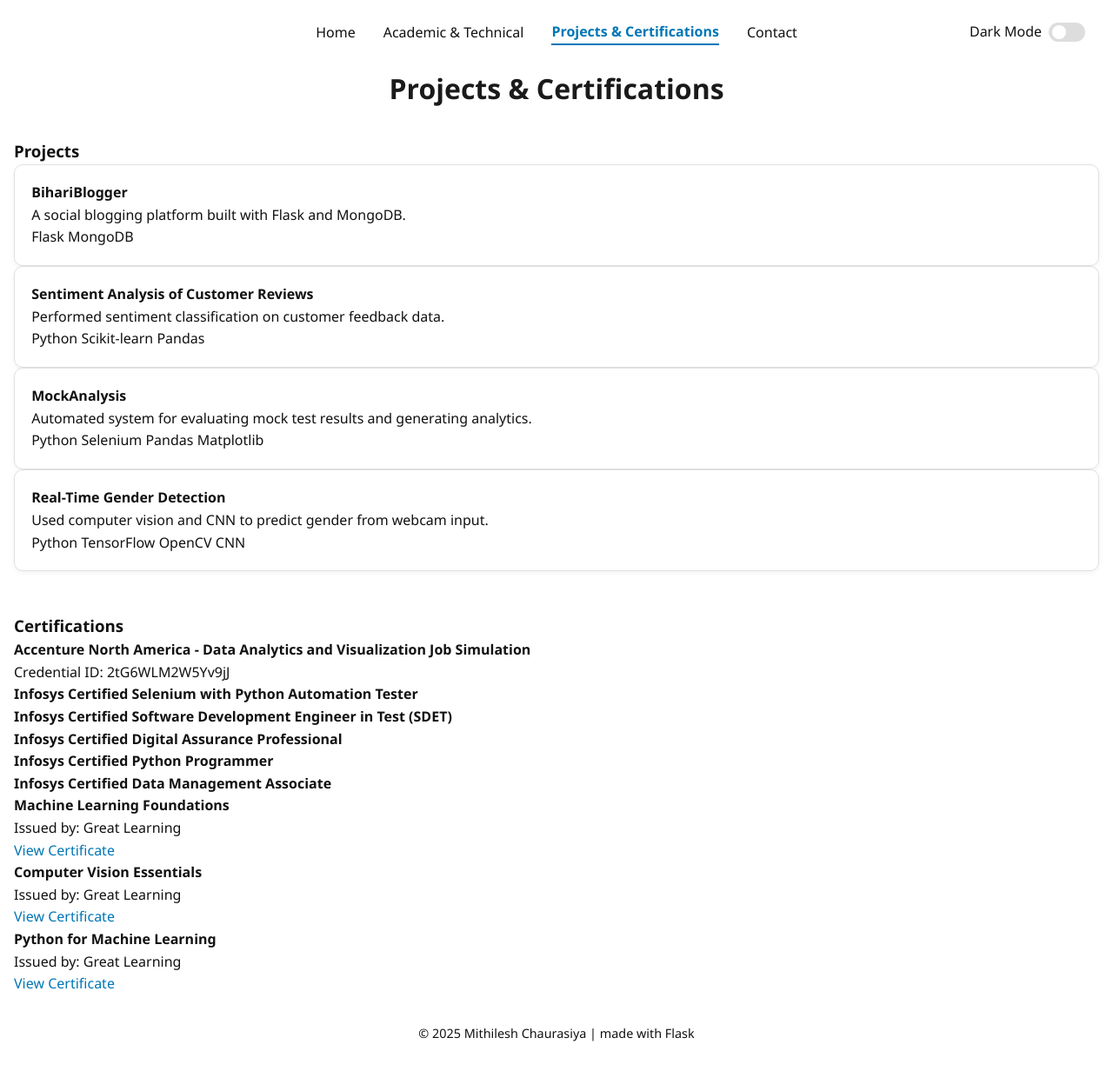
After one commit to mithilesh1627/CV_Project, a Flask app: page /projects_certifications in a window 1280 px wide. The commit adds this page. Shown: the whole page at 87% size. Run offline with Flask 3, Linux system fonts and the light colour scheme.

Commit message:
added the new webpage project_certificate

```diff
--- a/app.py
+++ b/app.py
@@ -5,17 +5,21 @@ app = Flask(__name__)
 @app.route('/')
 def home():
     return render_template('index.html')
-@app.route('/academic&technical')
+@app.route('/academic_technical')
 def academic():
     return render_template("academic_technical.html", title="Academic & Technical")
 
-@app.route('/projects')
+@app.route('/projects_certifications')
 def projects():
-    return render_template("projects.html")
+    return render_template("projects_certifications.html",title="Projects & Certifications")
 
 @app.route('/contact')
 def contact():
     return render_template("contact.html")
 
+@app.errorhandler(404)
+def not_found(e):
+    return render_template('404.html'), 404
+
 if __name__ == '__main__':
     app.run(debug=True)
--- /dev/null
+++ b/static/css/project_certificate.css
@@ -0,0 +1,94 @@
+/* Root section */
+#project-certifications {
+  padding: 2rem 1rem;
+  background-color: var(--bg-color, #fff);
+  color: var(--text-color, #333);
+}
+
+/* Section title styling (matches existing headings) */
+.section-title {
+  font-size: 2rem;
+  font-weight: 600;
+  text-align: center;
+  margin-bottom: 2rem;
+  color: #1a1a1a;
+}
+
+/* === Project Cards === */
+.projects-grid {
+  display: grid;
+  grid-template-columns: repeat(auto-fit, minmax(280px, 1fr));
+  gap: 1.5rem;
+  margin-bottom: 3rem;
+}
+
+.project-card {
+  background-color: #ffffff;
+  border: 1px solid #e0e0e0;
+  border-radius: 10px;
+  padding: 1.2rem;
+  transition: transform 0.3s ease, box-shadow 0.3s ease;
+  box-shadow: 0 2px 6px rgba(0, 0, 0, 0.05);
+}
+
+.project-card:hover {
+  transform: translateY(-4px);
+  box-shadow: 0 4px 20px rgba(0, 0, 0, 0.1);
+}
+
+.project-title {
+  font-size: 1.1rem;
+  font-weight: 600;
+  margin-bottom: 0.5rem;
+  color: #0056b3;
+}
+
+.project-description {
+  font-size: 0.95rem;
+  line-height: 1.5;
+  color: #555;
+}
+
+/* === Certifications Section === */
+.certifications-section {
+  border-radius: 10px;
+  padding: 1.5rem;
+  background-color: #f8f9fa;
+  border: 1px solid #e0e0e0;
+}
+
+.certifications-title {
+  font-size: 1.3rem;
+  font-weight: 600;
+  margin-bottom: 1rem;
+  color: #333;
+}
+
+.certifications-list {
+  list-style: none;
+  padding: 0;
+  margin: 0;
+}
+
+.certifications-list li {
+  position: relative;
+  padding-left: 1.6rem;
+  margin-bottom: 0.9rem;
+  font-size: 0.95rem;
+  color: #444;
+  line-height: 1.6;
+}
+
+.certifications-list li::before {
+  content: "🎓";
+  position: absolute;
+  left: 0;
+  top: 0.1rem;
+}
+
+/* Responsive */
+@media screen and (max-width: 768px) {
+  .projects-grid {
+    grid-template-columns: 1fr;
+  }
+}
--- a/templates/base.html
+++ b/templates/base.html
@@ -18,8 +18,8 @@
 <header>
   <nav>
       <a href="/" class="{% if request.path == '/' %}active{% endif %}">Home</a>
-      <a href="/academic&technical" class="{% if request.path == '/academic&technical' %}active{% endif %}">Academic & Technical</a>
-      <a href="/projects" class="{% if request.path == '/projects' %}active{% endif %}">Projects</a>
+      <a href="/academic_technical" class="{% if request.path == '/academic_technical' %}active{% endif %}">Academic & Technical</a>
+      <a href="/projects_certifications" class="{% if request.path == '/projects_certifications' %}active{% endif %}">Projects & Certifications</a>
       <a href="/contact" class="{% if request.path == '/contact' %}active{% endif %}">Contact</a>
       <div class="toggle-wrapper">
            <span class="toggle-label">Dark Mode</span>
--- a/templates/index.html
+++ b/templates/index.html
@@ -11,7 +11,7 @@
         <h1 id="typewriter-text" class="typewriter"></h1>
         <h2>Machine Learning Enthusiast & Developer</h2>
         <p>
-            Aspiring ML Engineer / Data Scientist with 2.5 years of experience at Infosys as an ETL Tester in Data Engineering.
+            Aspiring ML Engineer / Data Scientist with 2.5+ years of experience at Infosys as an ETL Tester in Data Engineering.
             Hands-on experience in building and deploying deep learning models using Python, TensorFlow, Keras, and Streamlit.
             Proficient in data handling with Pandas, NumPy, SQL, and NoSQL databases. Passionate about transforming complex data
             problems into scalable, real-world solutions.
--- /dev/null
+++ b/templates/projects_certifications.html
@@ -0,0 +1,115 @@
+{% extends "base.html" %}
+{% block content %}
+<link rel="stylesheet" href="{{ url_for('static', filename='css/project_certificate.css') }}">
+
+<div class="tab-content" id="projects-certifications" data-aos="fade-up">
+  <!-- Section Title -->
+  <h2 class="section-title" data-aos="fade-right">Projects & Certifications</h2>
+
+  <!-- ================== Projects Section ================== -->
+  <h3 class="sub-title" data-aos="fade-left">Projects</h3>
+  <div class="card-container">
+
+    <!-- Project 1 -->
+    <div class="project-card" data-aos="fade-up" data-aos-delay="100">
+      <h4>BihariBlogger</h4>
+      <p>A social blogging platform built with Flask and MongoDB.</p>
+      <div class="tech-stack">
+        <span>Flask</span>
+        <span>MongoDB</span>
+      </div>
+    </div>
+
+    <!-- Project 2 -->
+    <div class="project-card" data-aos="fade-up" data-aos-delay="200">
+      <h4>Sentiment Analysis of Customer Reviews</h4>
+      <p>Performed sentiment classification on customer feedback data.</p>
+      <div class="tech-stack">
+        <span>Python</span>
+        <span>Scikit-learn</span>
+        <span>Pandas</span>
+      </div>
+    </div>
+
+    <!-- Project 3 -->
+    <div class="project-card" data-aos="fade-up" data-aos-delay="300">
+      <h4>MockAnalysis</h4>
+      <p>Automated system for evaluating mock test results and generating analytics.</p>
+      <div class="tech-stack">
+        <span>Python</span>
+        <span>Selenium</span>
+        <span>Pandas</span>
+        <span>Matplotlib</span>
+      </div>
+    </div>
+
+    <!-- Project 4 -->
+    <div class="project-card" data-aos="fade-up" data-aos-delay="400">
+      <h4>Real-Time Gender Detection</h4>
+      <p>Used computer vision and CNN to predict gender from webcam input.</p>
+      <div class="tech-stack">
+        <span>Python</span>
+        <span>TensorFlow</span>
+        <span>OpenCV</span>
+        <span>CNN</span>
+      </div>
+    </div>
+  </div>
+
+  <!-- ================== Certifications Section ================== -->
+  <h3 class="sub-title" data-aos="fade-left" style="margin-top: 3rem;">Certifications</h3>
+  <div class="card-container">
+
+    <div class="cert-card" data-aos="fade-up" data-aos-delay="100">
+      <h4>Accenture North America - Data Analytics and Visualization Job Simulation</h4>
+      <p>Credential ID: 2tG6WLM2W5Yv9jJ</p>
+    </div>
+
+    <div class="cert-card" data-aos="fade-up" data-aos-delay="150">
+      <h4>Infosys Certified Selenium with Python Automation Tester</h4>
+    </div>
+
+    <div class="cert-card" data-aos="fade-up" data-aos-delay="200">
+      <h4>Infosys Certified Software Development Engineer in Test (SDET)</h4>
+    </div>
+
+    <div class="cert-card" data-aos="fade-up" data-aos-delay="250">
+      <h4>Infosys Certified Digital Assurance Professional</h4>
+    </div>
+
+    <div class="cert-card" data-aos="fade-up" data-aos-delay="300">
+      <h4>Infosys Certified Python Programmer</h4>
+    </div>
+
+    <div class="cert-card" data-aos="fade-up" data-aos-delay="350">
+      <h4>Infosys Certified Data Management Associate</h4>
+    </div>
+
+    <div class="cert-card" data-aos="fade-up" data-aos-delay="400">
+      <h4>Machine Learning Foundations</h4>
+      <p>Issued by: Great Learning</p>
+      <a href="#" target="_blank">View Certificate</a>
+    </div>
+
+    <div class="cert-card" data-aos="fade-up" data-aos-delay="450">
+      <h4>Computer Vision Essentials</h4>
+      <p>Issued by: Great Learning</p>
+      <a href="#" target="_blank">View Certificate</a>
+    </div>
+
+    <div class="cert-card" data-aos="fade-up" data-aos-delay="500">
+      <h4>Python for Machine Learning</h4>
+      <p>Issued by: Great Learning</p>
+      <a href="#" target="_blank">View Certificate</a>
+    </div>
+  </div>
+</div>
+<link rel="stylesheet" href="https://unpkg.com/aos@2.3.1/dist/aos.css" />
+<script src="https://unpkg.com/aos@2.3.1/dist/aos.js"></script>
+<script>
+  AOS.init({
+    duration: 800,
+    once: true,
+  });
+</script>
+{% endblock %}
```
Also changed, not shown: static/css/style.css (+53 -0 lines), templates/404.html (added, +25 -0 lines), templates/projects.html (deleted, +0 -27 lines).
